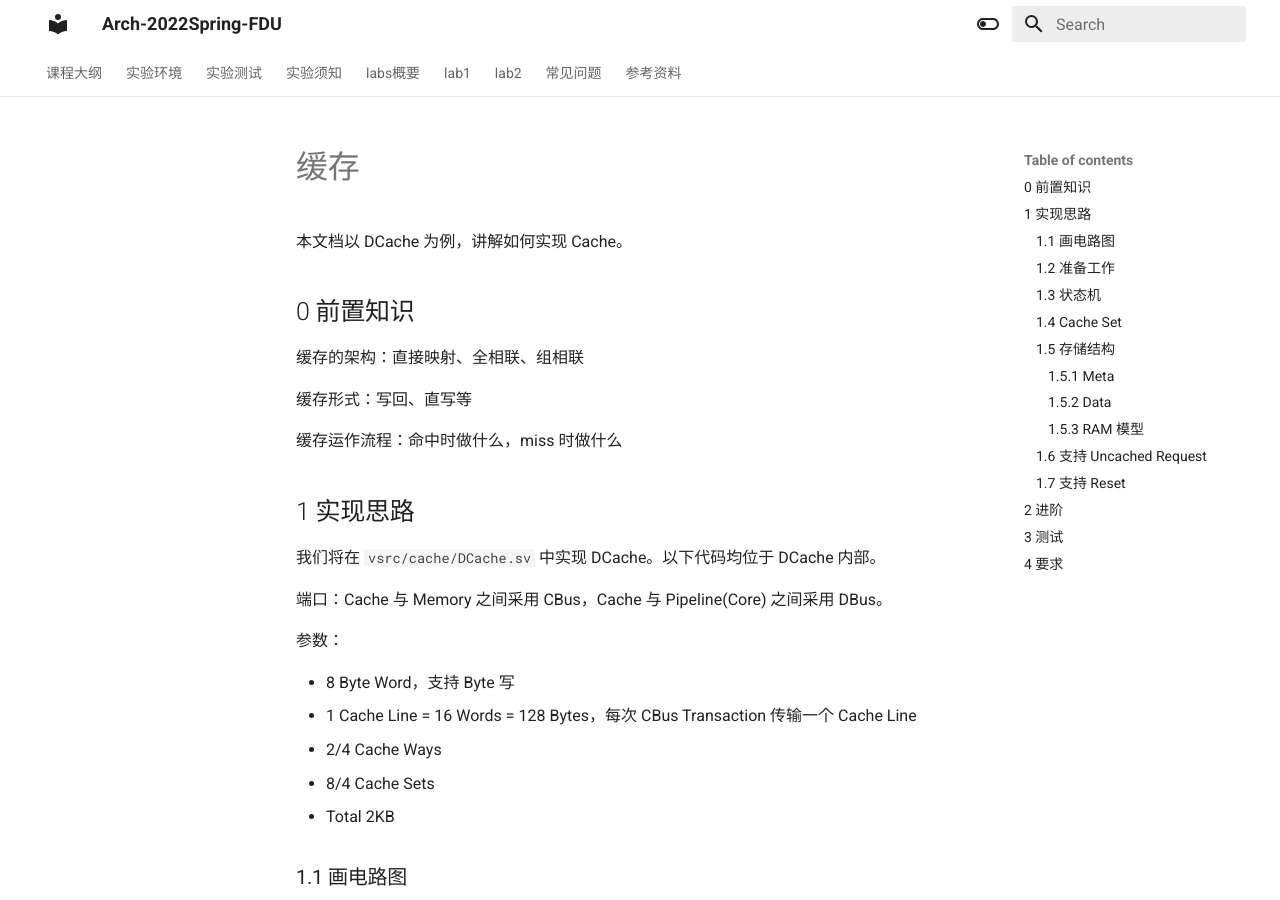
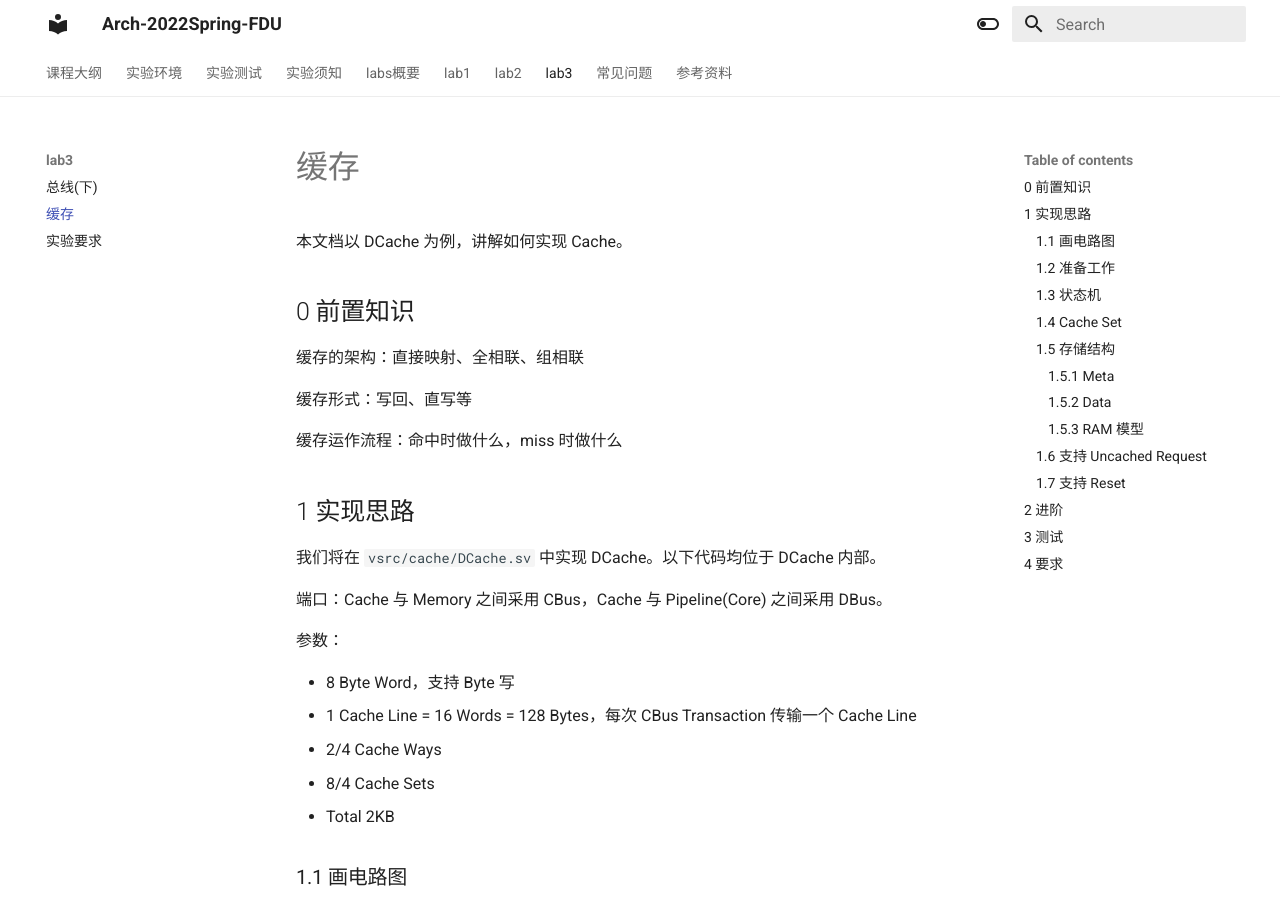
Before and after one commit to FDUCSLG/Arch-2022Spring-FDU, an MkDocs documentation site: the page built from docs/lab3/cache.md, in a window 1280 px wide and 900 px high. Built offline with MkDocs 1.6.1 and Material for MkDocs 9.7.7, drawn with Linux system fonts in a browser that asks for light colours.

Commit message:
make lab3 accessible

```diff
--- a/mkdocs.yml
+++ b/mkdocs.yml
@@ -8,8 +8,12 @@ nav:
   - labs概要: labs.md
   - lab1: lab1/实验要求.md
   - lab2:
-    - 总线: lab2/总线.md
+    - 总线(上): lab2/总线.md
     - 实验要求: lab2/lab2.md
+  - lab3:
+    - 总线(下): lab3/总线.md
+    - 缓存: lab3/cache.md
+    - 实验要求: lab3/lab3.md
   - 常见问题: 常见问题.md
   - 参考资料: 参考资料.md
 
```
